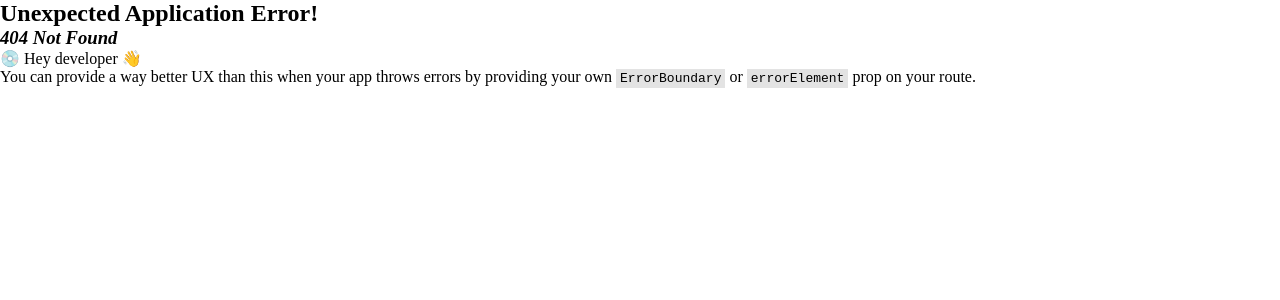
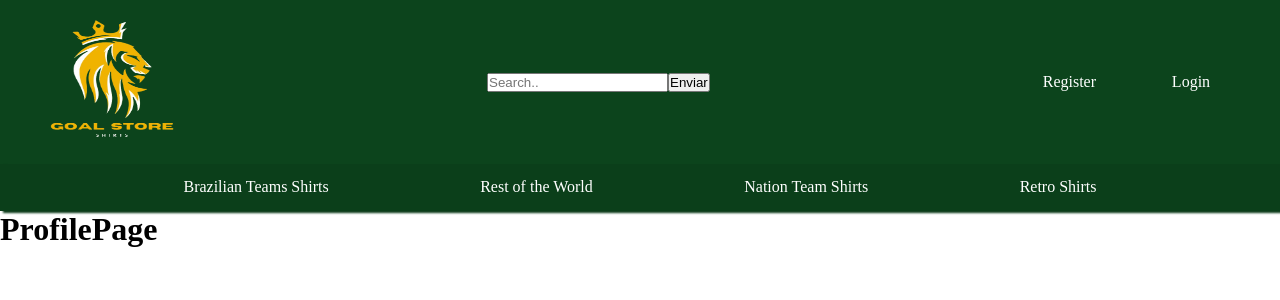
Before and after one commit to Hashtag-igor/Goal-Store-Frontend, a React (Vite) app: page /profile in a window 1280 px wide. Before the commit this address had no page. Shown: the top 300 px of the page. Built offline with nearby package versions, Linux system fonts and the light colour scheme.

Commit message:
Adicionei a rota /private ao meu main. Criei a minha PrivatePage que vai receber os dados da camisa que o usuario clicar enquanto estiver na HomePage

```diff
--- a/src/main.jsx
+++ b/src/main.jsx
@@ -15,6 +15,7 @@ import RetroShirts from './pages/RetroShirts';
 import SearchPage from './pages/SearchPage';
 
 import { createBrowserRouter, RouterProvider } from "react-router-dom";
+import ProfilePage from './pages/ProfilePage';
 
 const router =  createBrowserRouter([
   {
@@ -56,6 +57,10 @@ const router =  createBrowserRouter([
       {
         path: "/search",
         element: <SearchPage />
+      },
+      {
+        path: "/profile",
+        element: <ProfilePage />
       }
     ]
   },
--- a/src/pages/Home.jsx
+++ b/src/pages/Home.jsx
@@ -20,6 +20,10 @@ export default function Home() {
       });
   };
 
+  const goToTheProfilePage = (product) => {
+    navigate("/profile", { state: { product } });
+  };
+
   useEffect(() => {
     searchProducts(); // Chamada da função aqui
 
@@ -40,7 +44,7 @@ export default function Home() {
       </div>
       <div style={{display: "flex", justifyContent: "space-evenly", flexWrap: "wrap", gap: "30px 0px", margin: "50px 0"}}>
         {product.map((products, i) => (
-          <div key={i}>
+          <div key={i} onClick={() => goToTheProfilePage(products)}>
             <Card name={products.name} description={products.description} price={products.price} img={products.img}/>
           </div>
         ))}
--- /dev/null
+++ b/src/pages/ProfilePage.jsx
@@ -0,0 +1,33 @@
+import React, { useState, useEffect } from 'react';
+import { useLocation } from 'react-router-dom';
+
+export default function ProfilePage() {
+  const location = useLocation();
+  const product = location.state?.product;
+
+  // Estado local para armazenar o produto selecionado
+  const [selectedProduct, setSelectedProduct] = useState(null);
+
+  useEffect(() => {
+    // Quando o componente é montado com novos dados, atualiza o estado local
+    if (product) {
+      setSelectedProduct(product);
+    }
+  }, [product]);
+
+  console.log(selectedProduct);
+
+  return (
+    <div>
+      <h1>ProfilePage</h1>
+      {selectedProduct && (
+        <div>
+          <h2>{selectedProduct.name}</h2>
+          <p>{selectedProduct.description}</p>
+          <p>Price: {selectedProduct.price}</p>
+          <img src={selectedProduct.img} alt={selectedProduct.name} />
+        </div>
+      )}
+    </div>
+  );
+}
```
